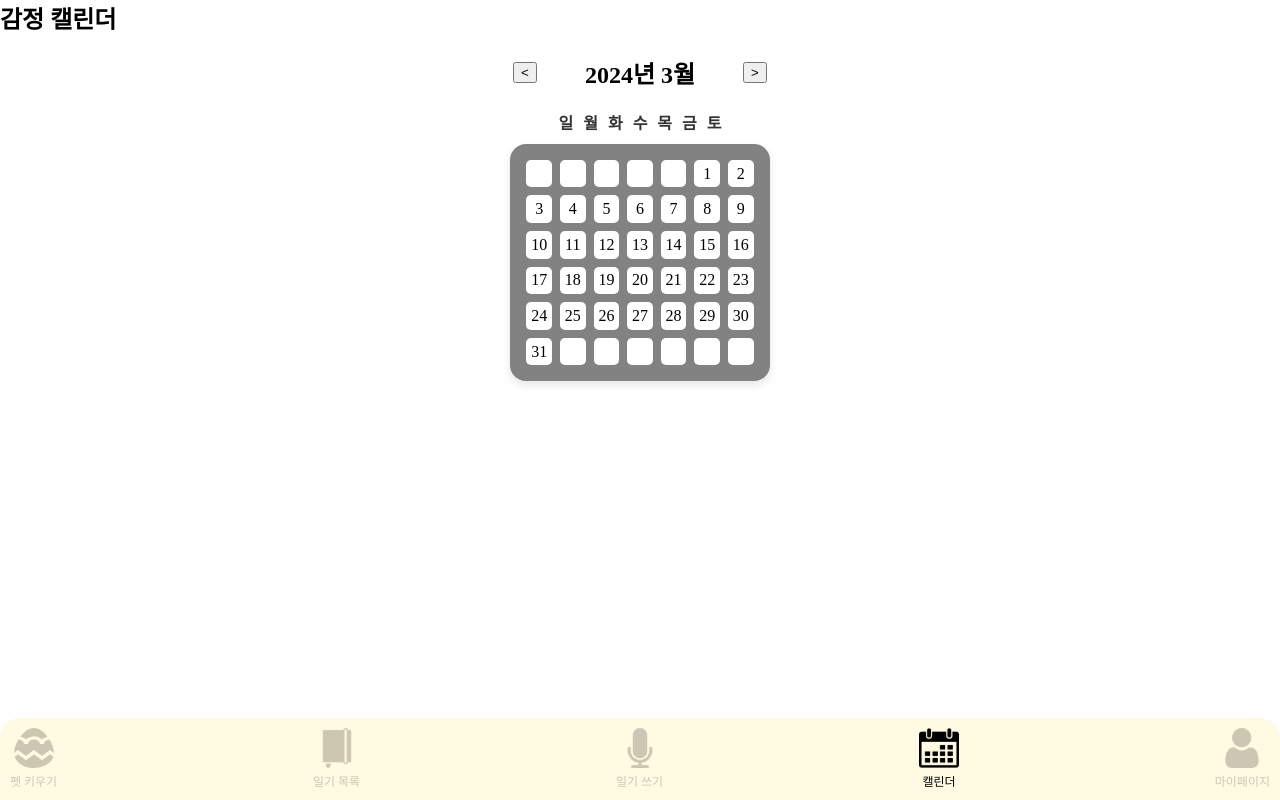
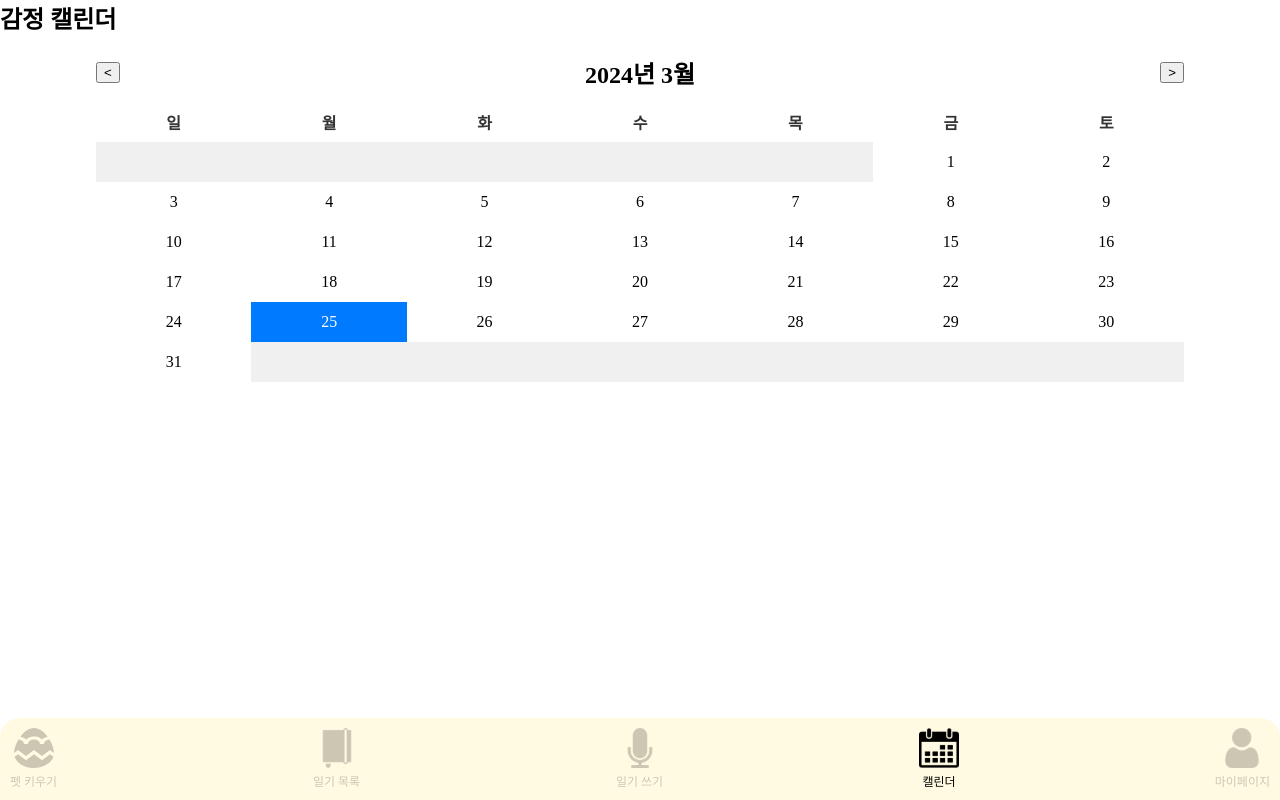
Before and after one commit to goflvhxj96/voice-diary, a React (Vite) app in the folder frontend/voda/: page /calendar in a window 1280 px wide. Built offline with nearby package versions, Linux system fonts and the light colour scheme; no server answers; sample sign-in values are in the browser's storage.

Commit message:
feat(calendar): Fixing calendar logic

```diff
--- a/frontend/voda/src/components/calendar/Calendar.jsx
+++ b/frontend/voda/src/components/calendar/Calendar.jsx
@@ -1,14 +1,31 @@
 // Calendar.js
 
-import React, { useState } from "react";
+import React, { useState, useEffect } from "react";
 import "./styles.css"; // styles.css 파일 import
 import CalendarDetail from "./CalendarDetail";
+import { getMonth } from "../../services/calendar";
 
 const Calendar = () => {
-  const [selectedDate, setSelectedDate] = useState(null);
+  const [selectedDate, setSelectedDate] = useState(new Date().toDateString()); // 현재 날짜로 초기화
   const [showDetail, setShowDetail] = useState(false);
   const [currentMonth, setCurrentMonth] = useState(new Date().getMonth());
   const [currentYear, setCurrentYear] = useState(new Date().getFullYear());
+  const [diaryDates, setDiaryDates] = useState([]); // 백엔드 API에서 받아온 일기가 있는 날짜들을 저장
+
+  useEffect(() => {
+    // 백엔드 API에서 해당 월의 일기가 있는 날짜들을 받아옴
+    const fetchDiaryDates = async () => {
+      try {
+        const response = await getMonth(currentMonth, currentYear);
+        setDiaryDates(response.data);
+        console.log(response.data);
+      } catch (error) {
+        console.error("Error fetching diary dates:", error);
+      }
+    };
+
+    fetchDiaryDates();
+  }, [currentMonth, currentYear]);
 
   const daysInMonth = new Date(currentYear, currentMonth + 1, 0).getDate(); // 현재 월의 일 수
   const firstDayOfMonth = new Date(currentYear, currentMonth, 1).getDay(); // 현재 월의 첫 날의 요일 (0: 일요일, 1: 월요일, ..., 6: 토요일)
@@ -46,11 +63,16 @@ const Calendar = () => {
     // 날짜를 추가합니다.
     for (let i = 1; i <= daysInMonth; i++) {
       const date = new Date(currentYear, currentMonth, i);
+      const isCurrentMonth = date.getMonth() === currentMonth; // 현재 달인지 확인
+      const isSelected = date.toDateString() === selectedDate; // 선택된 날짜인지 확인
+
       calendarDays.push(
         <div
           key={i}
-          className="calendar-day"
-          onClick={() => handleDateClick(date)}
+          className={`calendar-day ${
+            isCurrentMonth ? "current-month" : "non-current-month"
+          } ${isSelected ? "selected" : ""}`} // 현재 달이 아닌 경우에는 'non-current-month' 클래스 추가
+          onClick={() => isCurrentMonth && handleDateClick(date)} // 현재 달이 아닌 날짜는 클릭 불가능하도록 설정
         >
           {i}
         </div>
@@ -81,6 +103,14 @@ const Calendar = () => {
           </div>
         ))}
       </div>
+      {showDetail && (
+        <div
+          className="modal-overlay"
+          onClick={() => {
+            setShowDetail(false);
+          }}
+        ></div>
+      )}
       {renderCalendar()}
       {showDetail && (
         <CalendarDetail
--- a/frontend/voda/src/components/calendar/styles.css
+++ b/frontend/voda/src/components/calendar/styles.css
@@ -2,53 +2,65 @@
 
 /* Calendar 컴포넌트 스타일 */
 .calendar-wrapper {
+  margin: 0 auto;
   width: 85%;
-  margin: 0 auto;
-  display: flex;
-  flex-direction: column;
-  justify-content: center;
-  align-items: center;
 }
 
 .calendar {
   display: grid;
   grid-template-columns: repeat(7, 1fr); /* 7일을 나타내는 그리드 */
-  max-width: 100%;
-  background-color: #828282;
-  border-radius: 1rem;
-  padding: 1rem;
-  gap: 0.5rem;
-  box-shadow: 0 4px 8px rgba(0, 0, 0, 0.1);
+  background-color: #f9f9f9;
 }
 
 .calendar-header {
   display: flex;
   justify-content: space-between;
   align-items: center;
-  gap: 3rem;
 }
 
 .weekdays {
   display: grid;
   grid-template-columns: repeat(7, 1fr);
-  text-align: center;
-  gap: 10px;
-  margin-bottom: 10px;
+  margin-bottom: 0.5rem;
 }
 
 .weekday {
   text-align: center;
   font-weight: bold;
   color: #333;
+  flex-grow: 1; /* 요일 칸이 그리드에 균일하게 들어가도록 설정 */
 }
 
 .calendar-day {
-  padding: 0.3rem;
   background-color: #fff;
   text-align: center;
   cursor: pointer;
-  border-radius: 5px;
   transition: background-color 0.3s ease;
+  height: 2.5rem;
+  display: flex;
+  justify-content: center;
+  align-items: center;
+}
+
+.calendar-day:hover {
+  background-color: #f0f0f0;
+}
+
+/* 선택된 날짜의 스타일 */
+.calendar-day.selected {
+  background-color: #007bff;
+  color: #fff;
+}
+
+/* 현재 달이 아닌 날짜의 스타일 */
+.calendar-day:not(.current-month) {
+  background-color: #f0f0f0;
+  color: #888; /* 흐린 회색으로 표시 */
+  cursor: default; /* 클릭 불가능하게 설정 */
+}
+
+.calendar-day:hover {
+  background-color: #e0e0e0;
 }
 
 /* 좌우 버튼 스타일 */
@@ -61,8 +73,6 @@
   background-color: #007bff;
   color: #fff;
   border: none;
-  border-radius: 5px;
-  padding: 10px 20px;
   cursor: pointer;
   transition: background-color 0.3s ease;
 }
@@ -72,6 +82,18 @@
 }
 
 /* CalendarDetail 컴포넌트 스타일 */
+/* 모달 오버레이 스타일 */
+.modal-overlay {
+  position: fixed;
+  top: 0;
+  left: 0;
+  width: 100%;
+  height: 100%;
+  background-color: rgba(0, 0, 0, 0.5); /* 어두운 배경색과 반투명도 */
+  z-index: 1;
+}
+
+/* 모달 스타일 */
 .modal {
   position: fixed;
   top: 50%;
@@ -85,7 +107,7 @@
 }
 
 .modal-content {
-  margin-top: 20px;
+  /* margin-top: 20px; */
 }
 
 .close {
```
